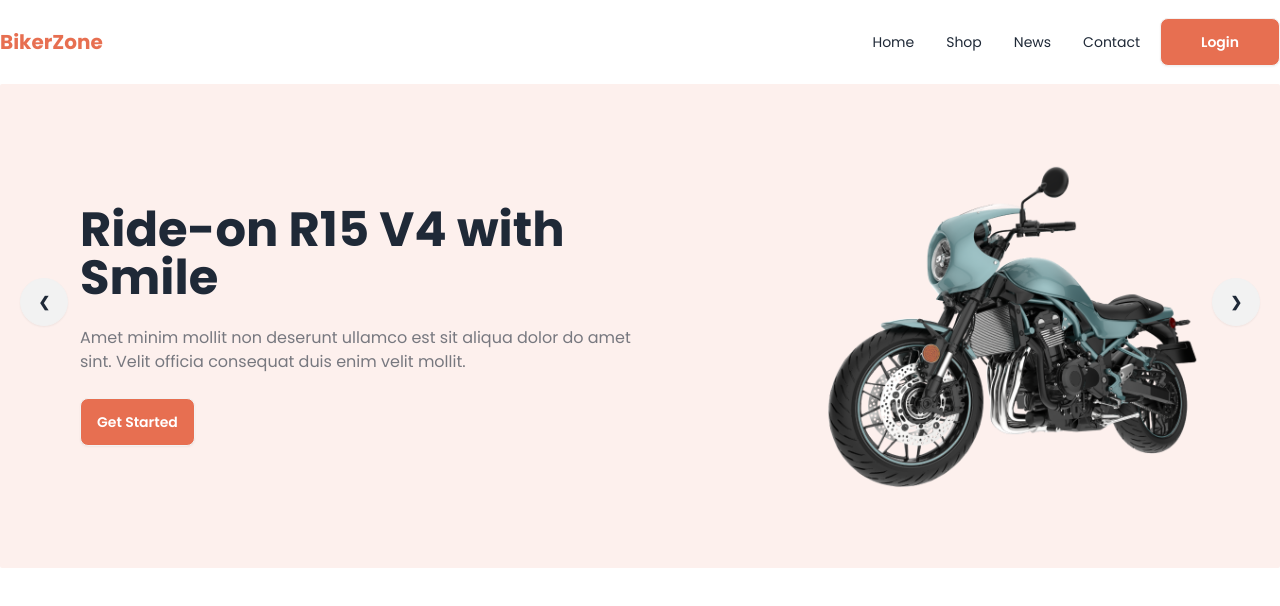
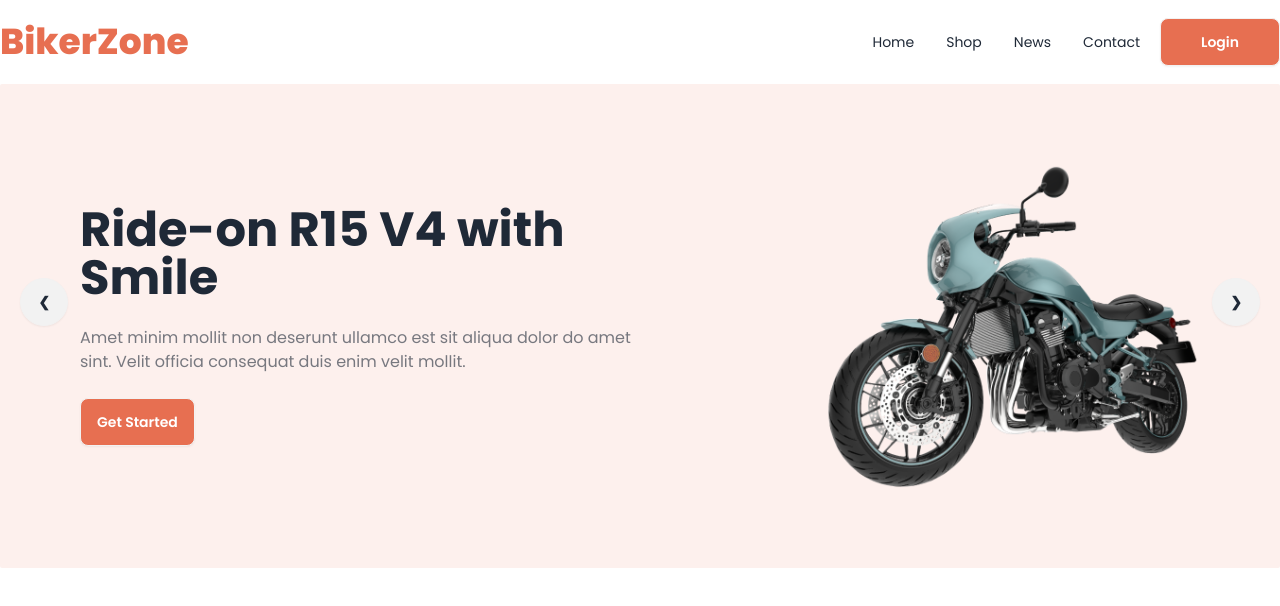
Before and after one commit to aashikur/biker-zone, a plain HTML site: page index.html in a window 1280 px wide. Drawn offline with nearby package versions, Linux system fonts and the light colour scheme.

Commit message:
logo size

```diff
--- a/index.html
+++ b/index.html
@@ -49,7 +49,7 @@
         <div class="navbar px-0 py-4">
             <!-- Site Logo  -->
             <div class="flex-1">
-                <a class="font-bold cursor-pointer text-xl text-[#E76F51]">BikerZone</a>
+                <a class="font-extrabold cursor-pointer text-2xl md:text-4xl text-[#E76F51]">BikerZone</a>
             </div>
            <!-- Desktop Menu  -->
             <div class=" hidden lg:flex">
```
